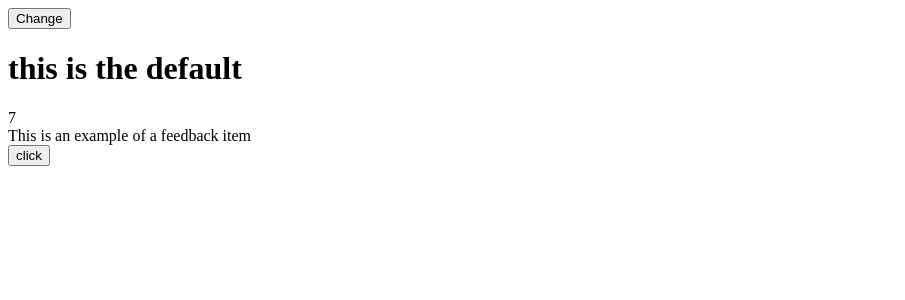
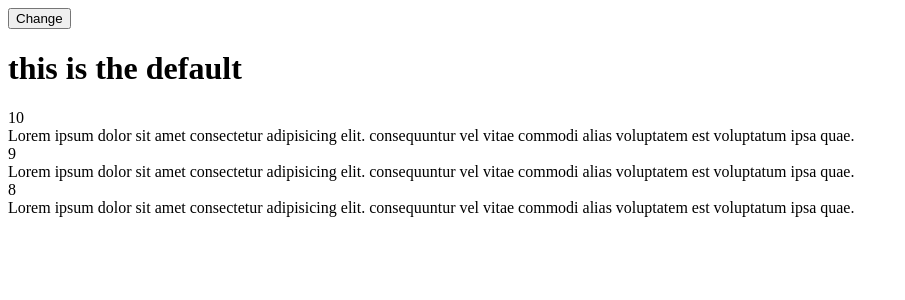
Before and after one commit to Dustin1386/react-tutorial-traversy, a React (Create React App) app: page / in a window 1280 px wide. Shown: the top 300 px of the page, without its empty margins (0-905 px from the left). Built offline with nearby package versions, Linux system fonts and the light colour scheme.

Commit message:
kitted up all props for items

```diff
--- a/src/App.js
+++ b/src/App.js
@@ -1,11 +1,15 @@
-import Feedbackitem from "./components/Feedbackitem"
+import { useState } from "react"
+import FeedBackList from "./components/FeedBackList"
 import Headers from "./components/Headers"
+import FeedbackData from "./data/FeedBackData"
 
 function App() {
+    const [feedback, setFeedback] = useState(FeedbackData)
     return (
         <>
         <Headers />
-        <Feedbackitem />
+        <FeedBackList feedback={feedback} />
+
         </>
     )
 }
--- /dev/null
+++ b/src/components/FeedBackList.js
@@ -0,0 +1,17 @@
+import React from 'react'
+import Feedbackitem from './Feedbackitem'
+
+function FeedBackList({feedback}) {
+    if(!feedback || feedback.length === 0){
+        alert('no feedback')
+    }
+    return (
+    <div>
+        {feedback.map((item) => (
+            <Feedbackitem key={item.id} item={item} />
+        ))}
+    </div>
+  )
+}
+
+export default FeedBackList
--- a/src/components/Feedbackitem.js
+++ b/src/components/Feedbackitem.js
@@ -1,17 +1,10 @@
 import React from 'react'
-import {useState} from 'react'
 
-function Feedbackitem() {
-    const [rating, setRating] =useState(7)
-    const [text, setText] =useState('This is an example of a feedback item')
-    const handleClick = () => {
-        setRating(10)
-    }
+function Feedbackitem({item}) {
   return (
     <div className='card'>
-        <div className='num-display'>{rating}</div>
-        <div className='text-display'>{text}</div>
-        <button onClick={handleClick}>click</button>
+        <div className='num-display'>{item.rating}</div>
+        <div className='text-display'>{item.text}</div>
 
     </div>
   )
--- /dev/null
+++ b/src/data/FeedBackData.js
@@ -0,0 +1,19 @@
+const FeedbackData = [
+    {
+      id: 1,
+      rating: 10,
+      text: 'Lorem ipsum dolor sit amet consectetur adipisicing elit. consequuntur vel vitae commodi alias voluptatem est voluptatum ipsa quae.',
+    },
+    {
+      id: 2,
+      rating: 9,
+      text: 'Lorem ipsum dolor sit amet consectetur adipisicing elit. consequuntur vel vitae commodi alias voluptatem est voluptatum ipsa quae.',
+    },
+    {
+      id: 3,
+      rating: 8,
+      text: 'Lorem ipsum dolor sit amet consectetur adipisicing elit. consequuntur vel vitae commodi alias voluptatem est voluptatum ipsa quae.',
+    },
+  ]
+
+  export default FeedbackData
```
